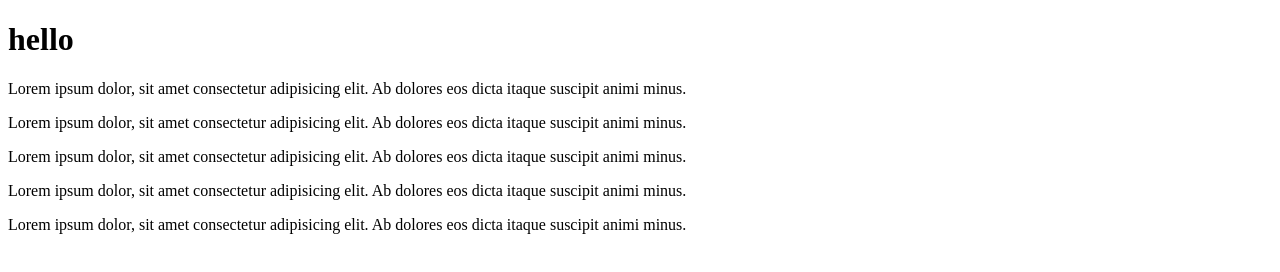
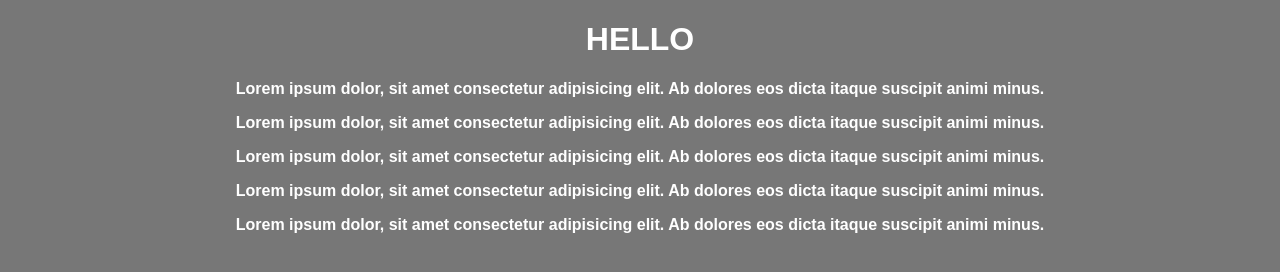
Before and after one commit to Dhavkin/test, a plain HTML site: page index.html in a window 1280 px wide. Drawn offline with Linux system fonts and the light colour scheme.

Commit message:
make new background

```diff
--- /dev/null
+++ b/index.css
@@ -0,0 +1,11 @@
+body {
+    background-color: #777777;
+    color: #ffffff;
+    text-align: center;
+    font-weight: bold;
+    font-family: Arial;
+}
+
+.header {
+    text-transform: uppercase;
+}
--- a/index.html
+++ b/index.html
@@ -4,10 +4,11 @@
     <meta charset="UTF-8">
     <meta name="viewport" content="width=device-width, initial-scale=1.0">
     <meta http-equiv="X-UA-Compatible" content="ie=edge">
+    <link rel="stylesheet" href="index.css">
     <title>Hello</title>
 </head>
 <body>
-    <h1>hello</h1>
+    <h1 class="header">hello</h1>
     <p>Lorem ipsum dolor, sit amet consectetur adipisicing elit. Ab dolores eos dicta itaque suscipit animi minus.</p>
     <p>Lorem ipsum dolor, sit amet consectetur adipisicing elit. Ab dolores eos dicta itaque suscipit animi minus.</p>
     <p>Lorem ipsum dolor, sit amet consectetur adipisicing elit. Ab dolores eos dicta itaque suscipit animi minus.</p>
```
